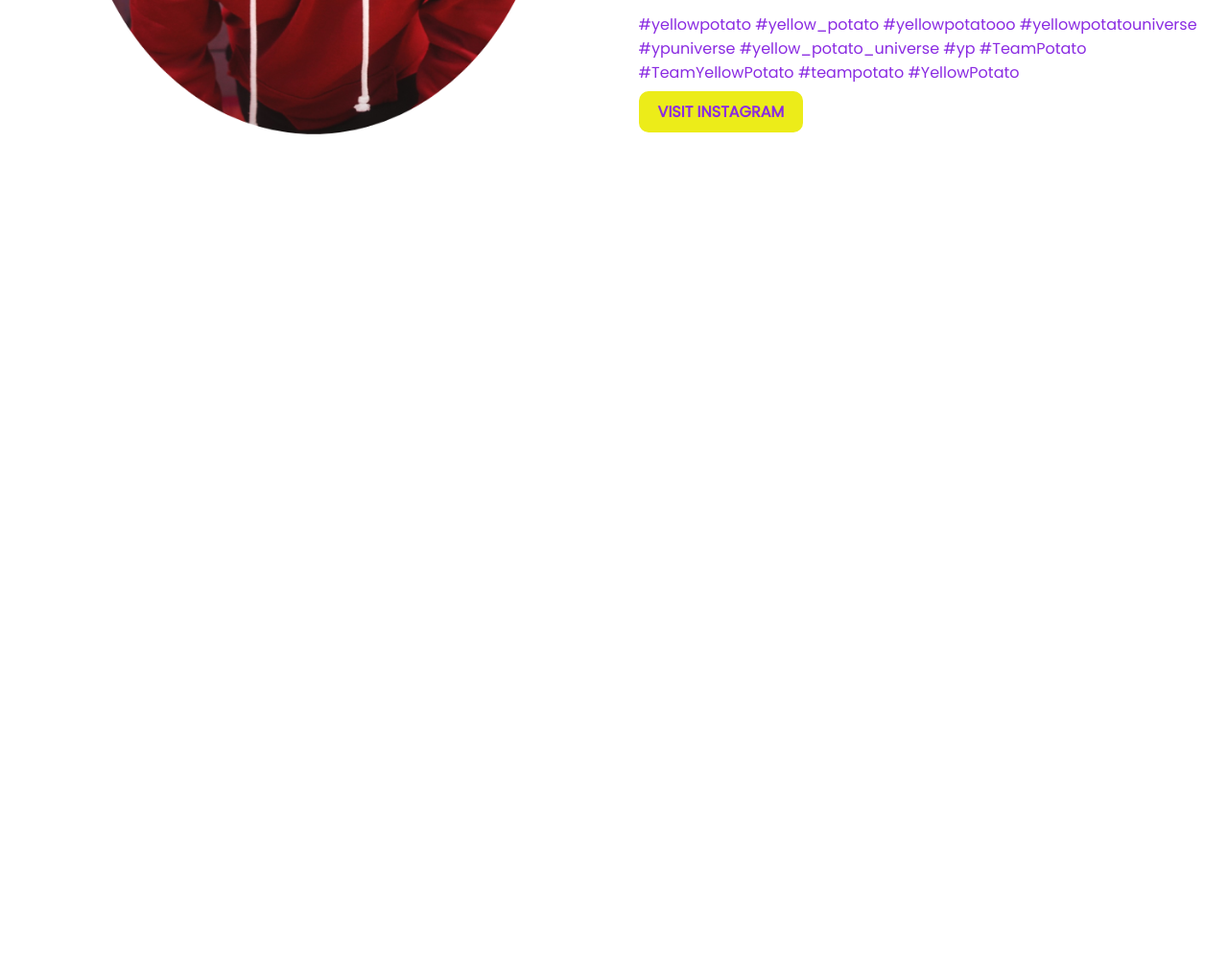
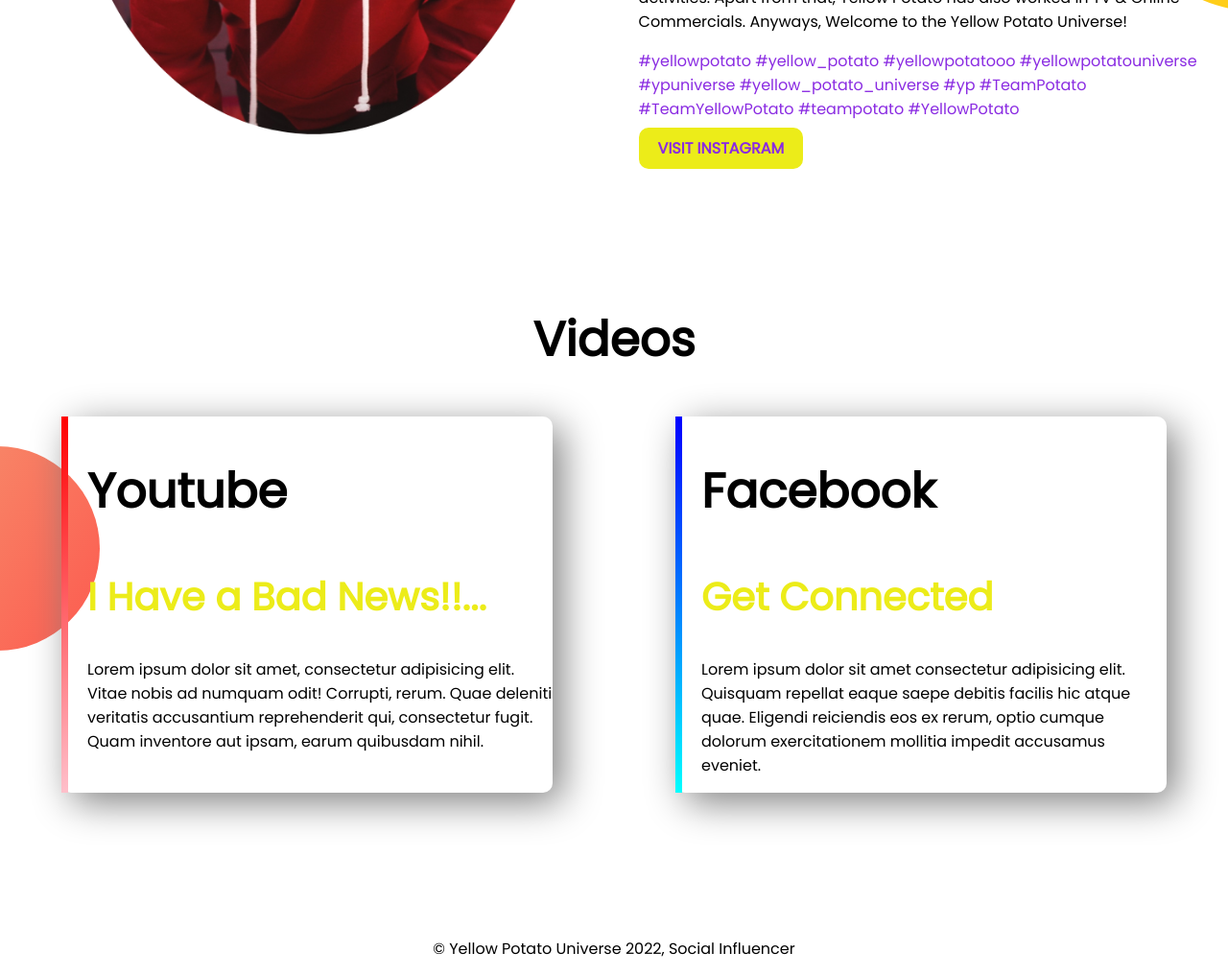
Before and after one commit to sfshovon/developer-portfolio, a plain HTML site: page index.html in a window 1280 px wide. Shown: the part 1070-2087 px from the top of the page at 96% size. Before the commit the page ends 1370 px from the top, so only its background shows below. Drawn offline with Linux system fonts and the light colour scheme.

Commit message:
Third Section Added

```diff
--- a/index.html
+++ b/index.html
@@ -8,7 +8,7 @@
   <link href="https://fonts.googleapis.com/css?family=Poppins&display=swap" rel="stylesheet">
 </head>
 <body>
-  <section class="top-banner">
+  <section class="top-banner flexible-container">
     <div class="half-width">
       <h1> Welcome To </h1>
       <h1> <span class="yellow-color">Yellow Potato</span> Universe!</h1>
@@ -28,7 +28,7 @@
     </div>
   </section>
 
-  <section class="dream-big">
+  <section class="dream-big flexible-container">
 
     <div class="half-width">
       <img class="dream-big-pic" src="images/3.png" alt="">
@@ -49,6 +49,26 @@
 
   </section>
 
+  <section class="experiance-area">
+    <h1 style="text-align: center"> Videos </h1>
+    <div class="flexible-container">
+      <div id="exp-youtube" class="experience-item">
+        <h1> Youtube </h1>
+        <h2 class="yellow-color"> I Have a Bad News!!...</h2>
+        <p>Lorem ipsum dolor sit amet, consectetur adipisicing elit. Vitae nobis ad numquam odit! Corrupti, rerum. Quae deleniti veritatis accusantium reprehenderit qui, consectetur fugit. Quam inventore aut ipsam, earum quibusdam nihil.</p>
+      </div>
+
+      <div id="exp-facebook" class="experience-item">
+        <h1> Facebook </h1>
+        <h2 class="yellow-color"> Get Connected </h2>
+        <p>Lorem ipsum dolor sit amet consectetur adipisicing elit. Quisquam repellat eaque saepe debitis facilis hic atque quae. Eligendi reiciendis eos ex rerum, optio cumque dolorum exercitationem mollitia impedit accusamus eveniet.</p>
+      </div>
+
+    </div>
+  </section>
+  <footer>
+    <p> &copy; Yellow Potato Universe 2022, Social Influencer  </p>
+  </footer>
 
 </body>
 </html>
--- a/style.css
+++ b/style.css
@@ -6,12 +6,15 @@ body{
 h1{
   font-size: 50px;
 }
+h2{
+  font-size: 40px;
+}
 
 .yellow-color{
   color: rgb(236, 236, 25);
 }
 
-section{
+.flexible-container{
   display: flex;
   margin-bottom: 150px;
 }
@@ -54,3 +57,33 @@ section{
   background-repeat: no-repeat;
   background-position: right;
 }
+
+.experience-item{
+  width: 40%;
+  margin-left: 5%;
+  margin-right: 5%;
+  padding-left: 20px;
+  box-shadow: 10px 10px 40px gray;
+  border-radius: 10px;
+}
+#exp-youtube{
+  border-left: 7px solid;
+  border-image: linear-gradient(red, pink);
+  border-image-slice: 1;
+}
+
+#exp-facebook{
+  border-left: 7px solid;
+  border-image: linear-gradient(blue, cyan);
+  border-image-slice: 1;
+}
+
+.experiance-area{
+  background-image: url(images/exp-bg.png);
+  background-repeat: no-repeat;
+  background-position: left;
+}
+
+footer p{
+  text-align: center;
+}
```
Also changed, not shown: images/0.jpg (deleted), images/1.jpg (deleted), images/YPU-removebg-preview.png (deleted), images/exp-bg.png (added).
